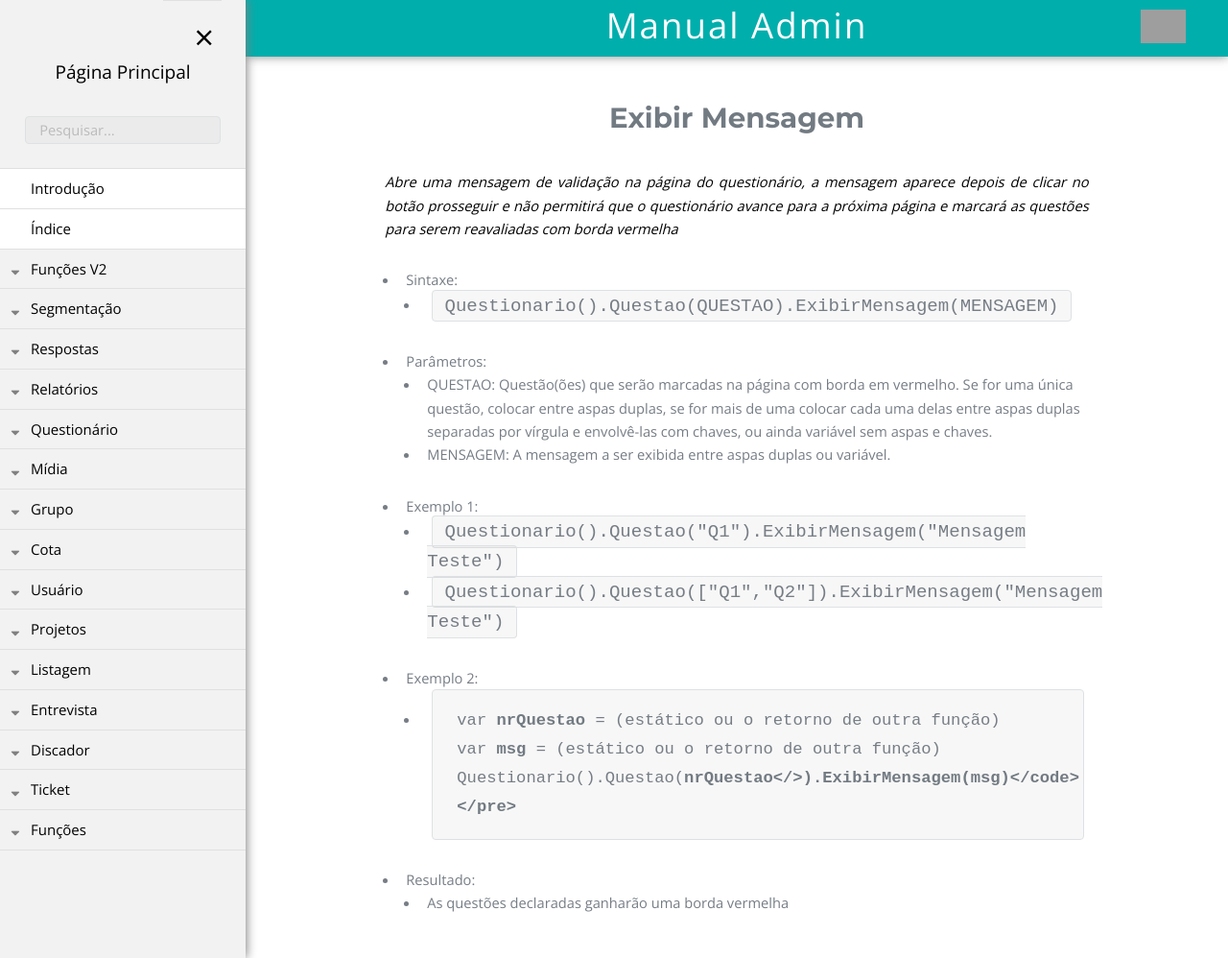
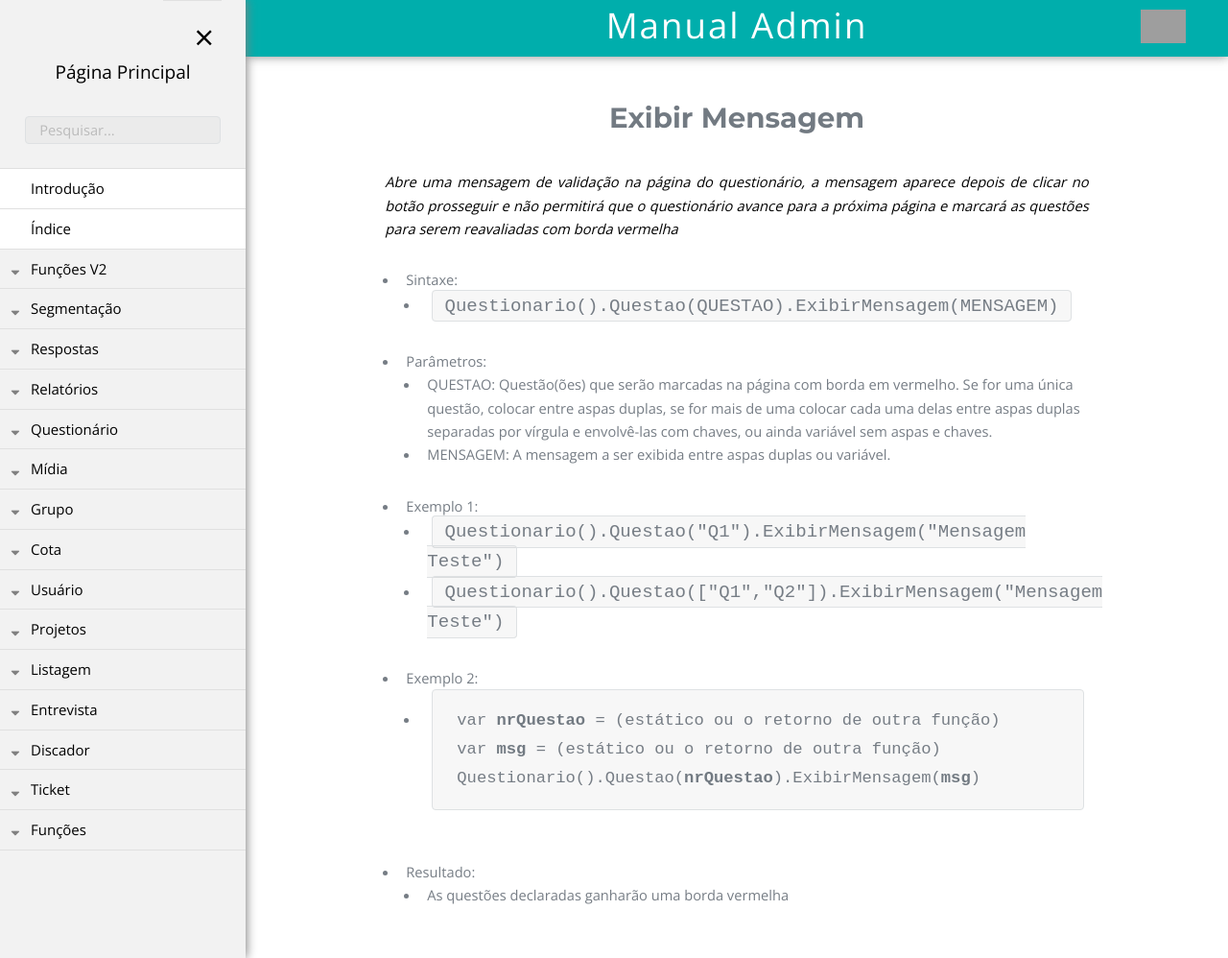
Before and after one commit to rogerio-figueiredo-hsr/hsrtechonline.github.io, a Jekyll site: the page built from _posts/2019-04-09-exibir-mensagem.md, in a window 1280 px wide and 998 px high. Shown: the whole window at 96% size. Built offline with Jekyll 4.4.1, drawn with Linux system fonts in a browser that asks for light colours; grey boxes are pictures that could not be loaded.

Commit message:
Update 2019-04-09-exibir-mensagem.md

```diff
--- a/_posts/2019-04-09-exibir-mensagem.md
+++ b/_posts/2019-04-09-exibir-mensagem.md
@@ -21,7 +21,7 @@ pasta: "funcoesv2"
   - <pre>
     <code>var <b>nrQuestao</b> = (estático ou o retorno de outra função)
     var <b>msg</b> = (estático ou o retorno de outra função)
-    Questionario().Questao(<b>nrQuestao</>).ExibirMensagem(<b>msg</b>)</code>
+    Questionario().Questao(<b>nrQuestao</b>).ExibirMensagem(<b>msg</b>)</code>
     </pre>
 - Resultado:
   - As questões declaradas ganharão uma borda vermelha
```
